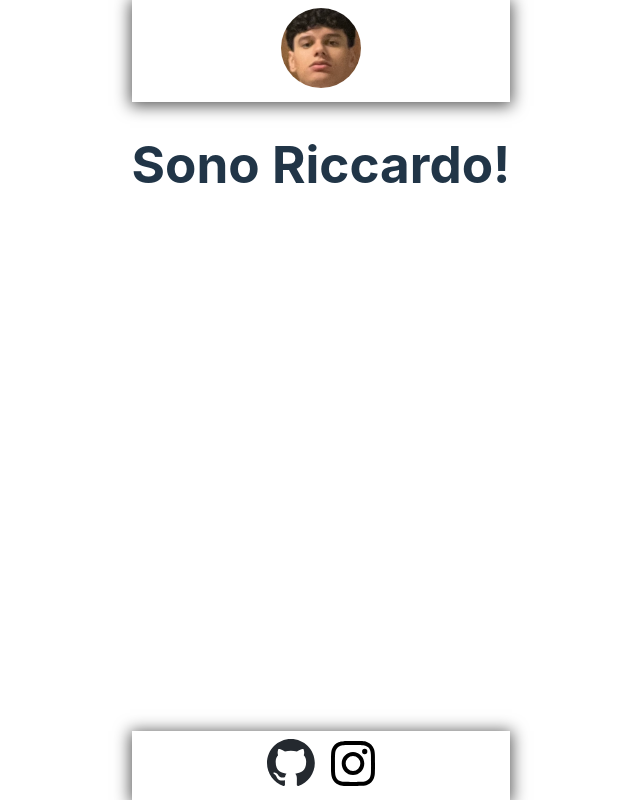
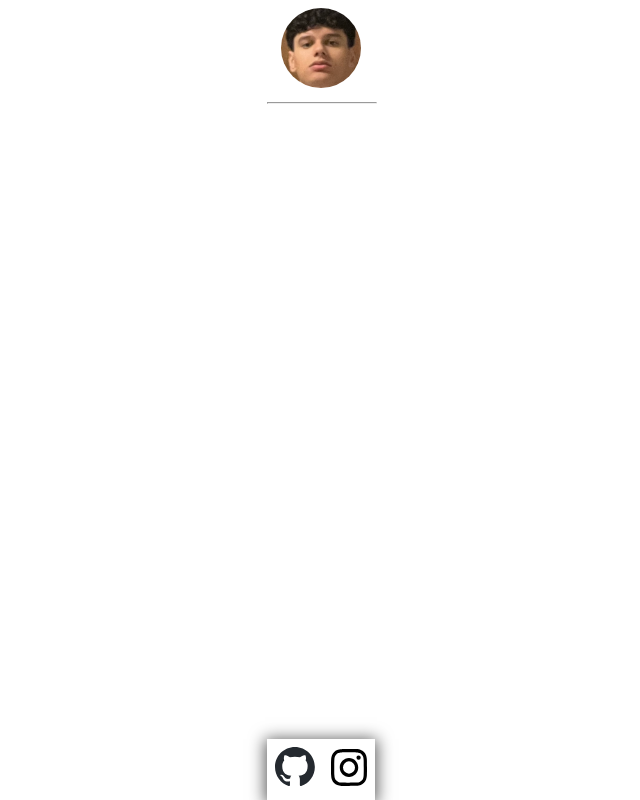
Before and after one commit to corsone/corsoneWebSite, a React (Create React App) app: page / in a window 1280 px wide. Shown: the whole page, without its empty margins (319-959 px from the left). Built offline with nearby package versions, Linux system fonts and the light colour scheme.

Commit message:
change header

```diff
--- a/public/index.html
+++ b/public/index.html
@@ -24,7 +24,7 @@
       work correctly both with client-side routing and a non-root public URL.
       Learn how to configure a non-root public URL by running `npm run build`.
     -->
-    <title>Corsone</title>
+    <title>React App</title>
   </head>
   <body>
     <noscript>You need to enable JavaScript to run this app.</noscript>
--- a/src/App.css
+++ b/src/App.css
@@ -8,6 +8,5 @@
 }
 
 .card {
-  padding: 2em;
   flex: 1;
 }
--- a/src/App.js
+++ b/src/App.js
@@ -1,6 +1,7 @@
 import { useState } from 'react'
 
 import Header from './Header'
+import Body from './Body'
 import Footer from './Footer'
 
 import './App.css'
@@ -9,11 +10,8 @@ function App() {
   return (
     <>
       <Header> </Header>
-
-      <h1>Sono Riccardo!</h1>
-      <div className="card">
-
-      </div>
+      <hr style={{margin: 0, padding: 0, width: '100%', color: 'rgba(0,0,0,0.65)'}}/>
+      <Body></Body>
       <Footer> </Footer>
     </>
   )
--- /dev/null
+++ b/src/Body.css
@@ -0,0 +1,3 @@
+.body {
+    flex: 1;
+  }
--- /dev/null
+++ b/src/Body.js
@@ -0,0 +1,17 @@
+import { useState } from 'react'
+
+
+
+import './Body.css'
+
+function Body(){
+    return (
+        <div className='body'>
+            <div>
+
+            </div>
+        </div>
+    )
+}
+
+export default Body;
--- a/src/Footer.css
+++ b/src/Footer.css
@@ -6,7 +6,7 @@
   }
 
   .logoFooter {
-    width: 3em;
+    width: 2.5em;
     padding: 0.5em;
     will-change: filter;
     transition: filter 300ms;
--- a/src/Footer.js
+++ b/src/Footer.js
@@ -20,7 +20,7 @@ function Footer(){
     return (
         <div className='footer'>
             <a href='https://github.com/corsone' target='_blank'><img src={gitHubLogo} className='logoFooter'/></a>
-            <a href='https://www.instagram.com/riccardo___corsini/' target='_blank'><img src={instagramLogo} style={{width: '2.8em'}} className='logoFooter'/></a>
+            <a href='https://www.instagram.com/riccardo___corsini/' target='_blank'><img src={instagramLogo} style={{width: '2.3em'}} className='logoFooter'/></a>
         </div>
     )
 }
--- a/src/Header.css
+++ b/src/Header.css
@@ -1,8 +1,6 @@
 .header{
     width: 100%;
-    -webkit-box-shadow: 0px 2px 15px 2px rgba(0,0,0,0.65);
-    box-shadow: 0px 2px 15px 2px rgba(0,0,0,0.65);
-  }
+}
 
   .logoHeader {
     width: 5em;
```
